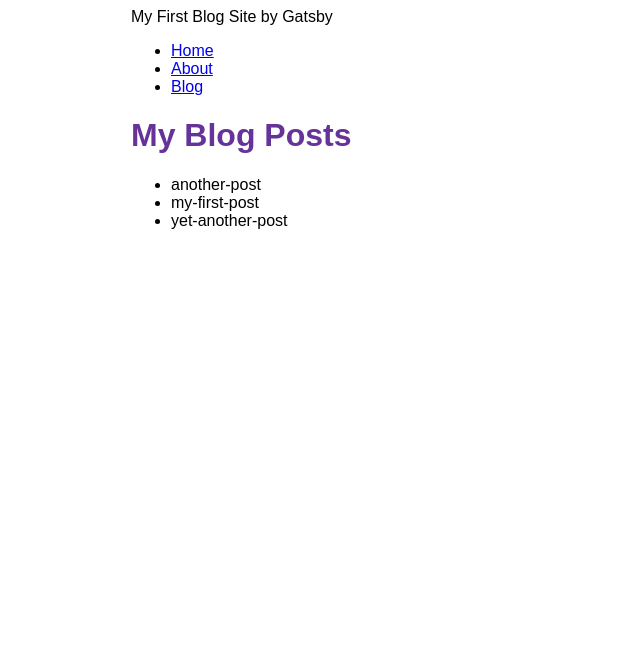
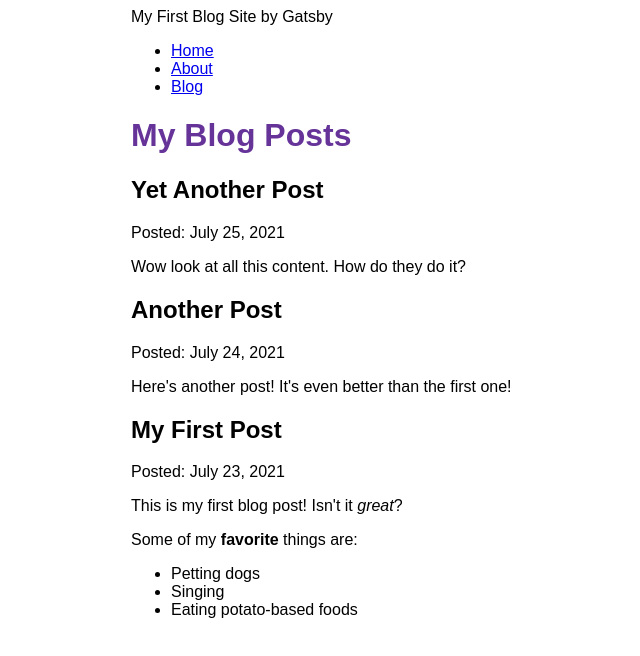
Before and after one commit to duongquang18it3/my-blog-app-gatsby-site, a Gatsby site: page /blog in a window 1280 px wide. Shown: the whole page, without its empty margins (259-899 px from the left). Built offline with nearby package versions, Linux system fonts and the light colour scheme; Gatsby itself is replaced by a stand-in of ours.

Commit message:
Finished Gatsby Tutorial Part 5

```diff
--- a/blog/another-post.mdx
+++ b/blog/another-post.mdx
@@ -0,0 +1,6 @@
+---
+title: "Another Post"
+date: "2021-07-24"
+---
+
+Here's another post! It's even better than the first one!
--- a/blog/my-first-post.mdx
+++ b/blog/my-first-post.mdx
@@ -0,0 +1,12 @@
+---
+title: "My First Post"
+date: "2021-07-23"
+---
+
+This is my first blog post! Isn't it _great_?
+
+Some of my **favorite** things are:
+
+- Petting dogs
+- Singing
+- Eating potato-based foods
--- a/blog/yet-another-post.mdx
+++ b/blog/yet-another-post.mdx
@@ -0,0 +1,6 @@
+---
+title: "Yet Another Post"
+date: "2021-07-25"
+---
+
+Wow look at all this content. How do they do it?
--- a/gatsby-config.js
+++ b/gatsby-config.js
@@ -12,5 +12,6 @@
         path: `${__dirname}/blog`,
       },
     },
+    "gatsby-plugin-mdx",
   ],
 };
--- a/package.json
+++ b/package.json
@@ -16,8 +16,11 @@
     "deploy": "vercel --prod"
   },
   "dependencies": {
+    "@mdx-js/mdx": "^1.6.22",
+    "@mdx-js/react": "^1.6.22",
     "gatsby": "^4.13.1",
     "gatsby-plugin-image": "^2.14.0",
+    "gatsby-plugin-mdx": "^3.14.0",
     "gatsby-plugin-sharp": "^4.14.0",
     "gatsby-source-filesystem": "^4.14.0",
     "react": "^17.0.1",
--- a/src/pages/blog.js
+++ b/src/pages/blog.js
@@ -1,24 +1,35 @@
 import * as React from "react";
 import { graphql } from "gatsby";
 import Layout from "../components/layout";
-
+import { MDXRenderer } from 'gatsby-plugin-mdx'
 const BlogPage = ({ data }) => {
   return (
     <Layout pageTitle="My Blog Posts">
-      <ul>
-        {data.allFile.nodes.map((node) => (
-          <li key={node.name}>{node.name}</li>
-        ))}
-      </ul>
+       {
+        data.allMdx.nodes.map((node) => (
+          <article key={node.id}>
+            <h2>{node.frontmatter.title}</h2>
+            <p>Posted: {node.frontmatter.date}</p>
+            <MDXRenderer>
+              {node.body}
+            </MDXRenderer>
+          </article>
+        ))
+      }
     </Layout>
   );
 };
 
 export const query = graphql`
   query {
-    allFile {
+    allMdx(sort: {fields: frontmatter___date, order: DESC}) {
       nodes {
-        name
+        frontmatter {
+          date(formatString: "MMMM D, YYYY")
+          title
+        }
+        id
+        body
       }
     }
   }
```
Also changed, not shown: 1 other file.
